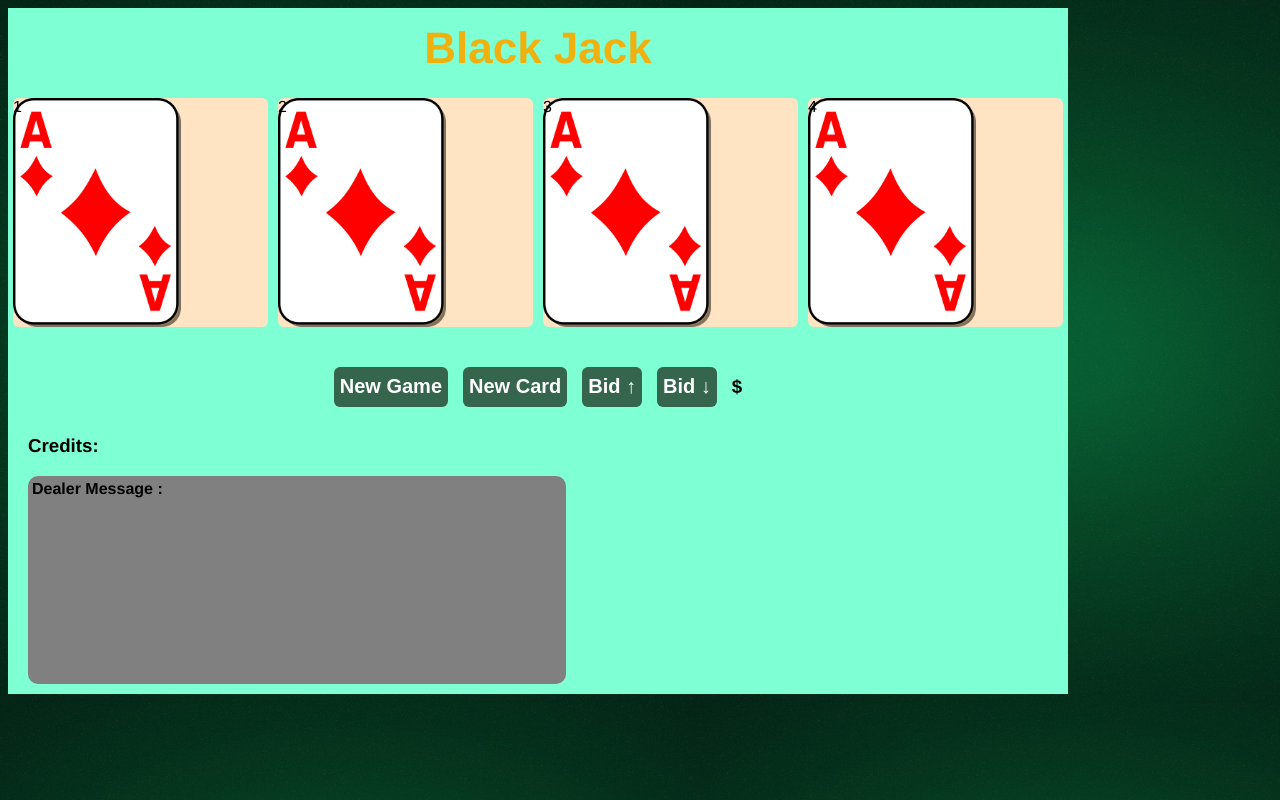
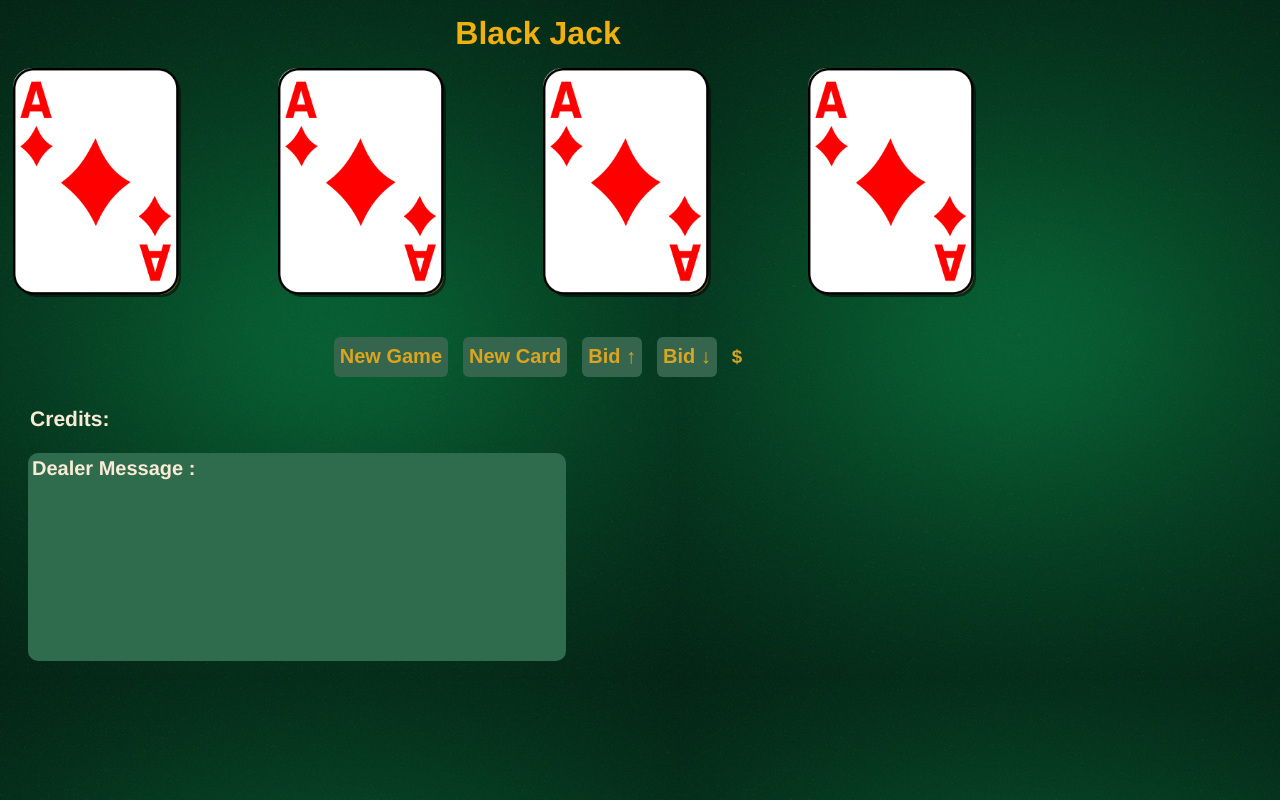
Before and after one commit to Codedwells/JS-Blackjack-Game, a plain HTML site: page index.html in a window 1280 px wide. Drawn offline with Linux system fonts and the light colour scheme.

Commit message:
Final UI update

```diff
--- a/index.html
+++ b/index.html
@@ -13,10 +13,10 @@
 				<div id="game-title"><h1>Black Jack</h1></div>
 				<!-- Cards box -->
 				<div id="card-box">
-					<div id="card1">1</div>
-					<div id="card2">2</div>
-					<div id="card3">3</div>
-					<div id="card4">4</div>
+					<div id="card1"></div>
+					<div id="card2"></div>
+					<div id="card3"></div>
+					<div id="card4"></div>
 				</div>
 				<!-- buttons -->
 				<div id="btn-box">
--- a/styles.css
+++ b/styles.css
@@ -8,7 +8,7 @@ body {
 #UI-container {
 	display: flex;
 	flex-direction: column;
-	background-color: aquamarine;
+	/* background-color: aquamarine; */
 	width: 100%;
 	min-width: 300px;
 	height: 100%;
@@ -18,9 +18,8 @@ body {
 	align-items: center;
 	justify-content: center;
 	color: rgb(240, 176, 14);
-	font-size: 22px;
-	/* background-color: gray; */
-	height: 80px;
+	font-size: 22;
+	height: 50px;
 }
 #card-box {
 	display: flex;
@@ -32,7 +31,7 @@ body {
 }
 #card-box div {
 	display: inline-block;
-	background-color: bisque;
+	/* background-color: bisque; */
 	height: 229px;
 	width: 320px;
 	border-radius: 6px;
@@ -48,10 +47,13 @@ body {
 	gap: 15px;
 	margin-top: 20px;
 }
+#bidAmount {
+	color: goldenrod;
+}
 button {
 	cursor: pointer;
 	background-color: #35654d;
-	color: white;
+	color: goldenrod;
 	border: none;
 	height: 40px;
 	border-radius: 6px;
@@ -67,16 +69,20 @@ button:active {
 	color: #35654d;
 }
 #credits-box {
-	margin-left: 20px;
+	margin-left: 22px;
+	font-size: 18px;
+	color: antiquewhite;
 }
 #msg-box {
-	background-color: grey;
+	background-color: #2f6b4d;
+	font-size: 20px;
+	color: antiquewhite;
+	padding: 4px;
 	min-width: 500px;
 	max-width: 1060px;
 	height: 200px;
 	width: 530px;
 	border-radius: 10px;
-	padding: 4px;
 	font-weight: 700;
 	margin: 0px 0px 10px 20px;
 }
```
